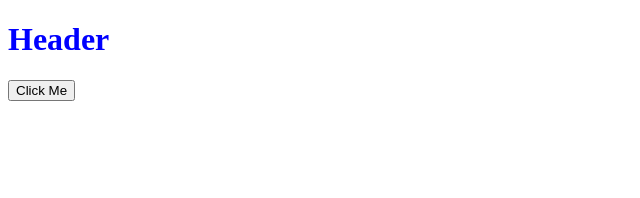
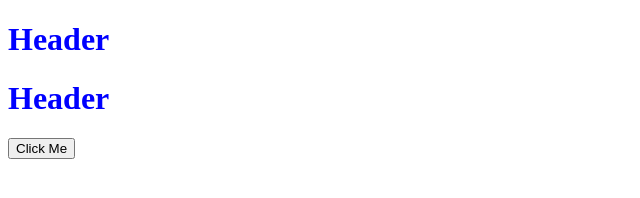
Before and after one commit to Ganganu/ganganuWS, a plain HTML site: page index.html in a window 1280 px wide. Shown: the whole page, without its empty margins (0-640 px from the left). Drawn offline with Linux system fonts and the light colour scheme.

Commit message:
testcommit

```diff
--- a/index.html
+++ b/index.html
@@ -9,6 +9,7 @@
 </head>
 <body>
     <h1 class="header-test" id="header-test">Header</h1>
+    <h1 class="header-test" id="header-test">Header</h1>
     <button id="btnTest" onclick="ClickMe()">Click Me</button>
 </body>
 </html>
```
